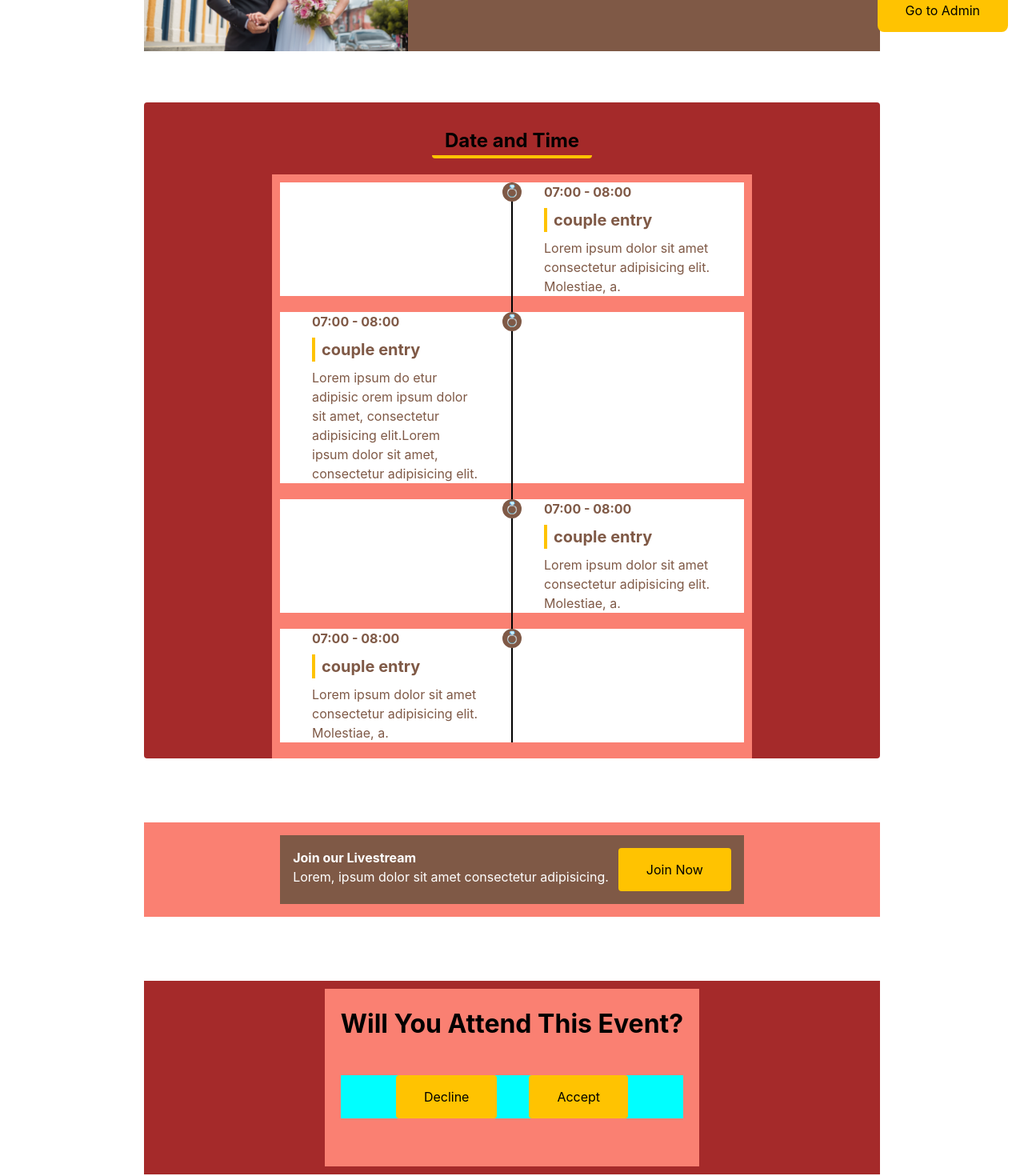
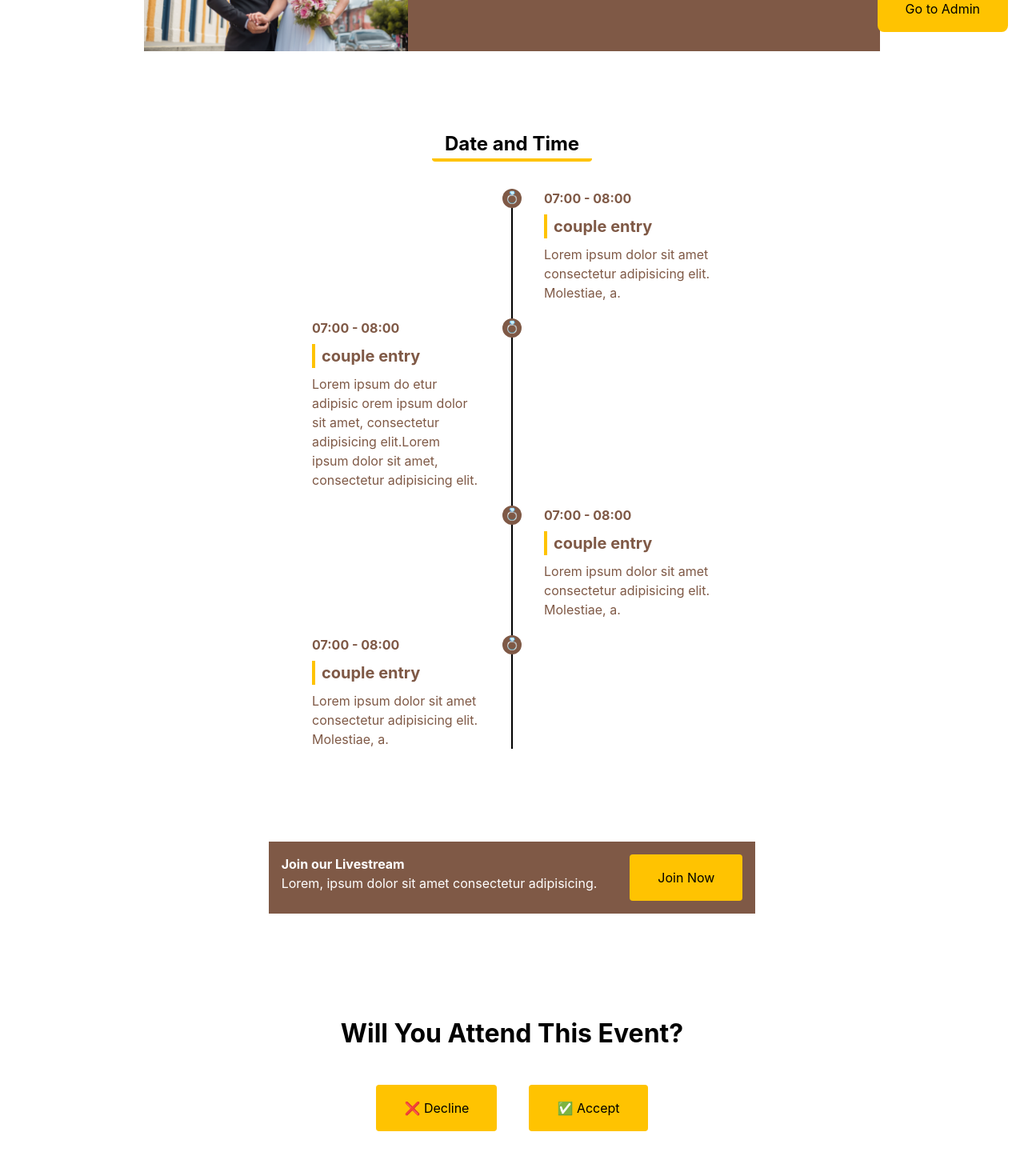
Before and after one commit to Keemchard/Wedding-Invitation, a React (Create React App) app: page / in a window 1280 px wide. Shown: the part 740-2210 px from the top of the page at 80% size. Built offline with nearby package versions, Linux system fonts and the light colour scheme; no server answers.

Commit message:
➕ add iconscout + 💄 update styles

```diff
--- a/public/index.html
+++ b/public/index.html
@@ -24,6 +24,11 @@
       work correctly both with client-side routing and a non-root public URL.
       Learn how to configure a non-root public URL by running `npm run build`.
     -->
+    <!-- IconScout -->
+    <link
+      rel="stylesheet"
+      href="https://unicons.iconscout.com/release/v4.0.0/css/line.css"
+    />
     <title>Wedding Invitation</title>
   </head>
   <body>
--- a/src/App.css
+++ b/src/App.css
@@ -22,6 +22,12 @@ td {
   padding: 1rem;
   color: white;
 }
+
+/* .icon-class {
+  position: absolute;
+  top: 50%;
+  transform: translate(0, -50%);
+} */
 
 @media only screen and (max-width: 1050px) {
   .section-con {
--- a/src/components/Button.tsx
+++ b/src/components/Button.tsx
@@ -9,6 +9,7 @@ const Button: FC<ButtonType> = ({
   btnRadius,
   width,
   height,
+  icon,
 }) => {
   return (
     <button
@@ -19,9 +20,10 @@ const Button: FC<ButtonType> = ({
         width: width,
         height: height,
       }}
-      className="bg-wd_mikado_yellow text-black py-[15px] px-[35px] rounded hover:scale-[1.1] transition-[0.25s]"
+      className="bg-wd_mikado_yellow text-black relative py-[17px] px-[35px] rounded hover:scale-[1.1] transition-[0.25s]"
       onClick={btnFunction}
     >
+      {/* <i className={`${icon} icon-class font-bold text-[25px]`}></i> */}
       {label}
     </button>
   );
--- a/src/pages/main-page/sections/Section3.tsx
+++ b/src/pages/main-page/sections/Section3.tsx
@@ -6,11 +6,11 @@ import TimeLine from "./components/TimeLine";
 const Section3 = () => {
   const timeline = timelineData;
   return (
-    <div className="bg-[brown] my-[20px] rounded flex flex-col justify-center items-center">
-      <div className="text-[1.5rem] border-b-4 border-b-wd_mikado_yellow rounded pt-[10px] px-[1rem] my-[20px] font-bold">
+    <div className="my-[20px] rounded flex flex-col justify-center items-center">
+      <div className="text-[1.5rem] border-b-4 border-b-wd_mikado_yellow rounded pt-[10px] px-[1rem] my-[1.5rem] font-bold">
         Date and Time
       </div>
-      <div className="bg-[salmon]">
+      <div className="">
         <TimeLine timeline={timeline} />
       </div>
     </div>
--- a/src/pages/main-page/sections/Section4.tsx
+++ b/src/pages/main-page/sections/Section4.tsx
@@ -6,15 +6,16 @@ const Section4 = () => {
     alert("this is the livestream");
   };
   return (
-    <div className="sec-4-con bg-tertiary p-[1rem] flex justify-center my-[5rem]">
+    <div className="sec-4-con p-[1rem] flex justify-center my-[5rem]">
       <div className="bg-wd_coffee p-[1rem] flex gap-3">
         <div className="text-white">
           <p className="font-bold">Join our Livestream</p>
           <p>Lorem, ipsum dolor sit amet consectetur adipisicing.</p>
         </div>
-        <div className="min-w-[140px] text-right">
+        <div className="min-w-[170px] text-right">
           <Button
             label="Join Now"
+            // icon="uil uil-tv-retro"
             btnFunction={goToLivestream}
             // bgColor="#CCB494"
             // txtColor="black"
--- a/src/pages/main-page/sections/Section5.tsx
+++ b/src/pages/main-page/sections/Section5.tsx
@@ -21,29 +21,30 @@ const Section5 = () => {
   };
 
   return (
-    <div className="guest-form-main-con bg-primary flex justify-center items-center p-[10px]">
-      <div className="guest-form-con bg-[salmon] p-[20px]">
+    <div className="guest-form-main-con flex justify-center items-center p-[10px]">
+      <div className="guest-form-con p-[20px]">
         <div>
           <p className="text-[2rem] font-bold text-center">
             Will You Attend This Event?
           </p>
         </div>
-        <div className="bg-[aqua] flex justify-center gap-10 my-[2.5rem]">
+        <div className="flex justify-center gap-10 my-[2.5rem]">
           <Button
-            label="Decline"
+            label="❌ Decline"
             btnFunction={decline}
+            // icon="uil uil-times-circle"
             // bgColor="#6B3E2E"
             // txtColor="white"
           />
           <Button
-            label="Accept"
+            label="✅ Accept"
             btnFunction={accept}
             // bgColor="#6B3E2E"
             // txtColor="white"
           />
         </div>
         {accepted && (
-          <div className="bg-[aqua]">
+          <div>
             <GuestForm />
           </div>
         )}
--- a/src/types/types.ts
+++ b/src/types/types.ts
@@ -6,6 +6,7 @@ export type ButtonType = {
   width?: string;
   height?: string;
   btnFunction?: () => unknown | void;
+  icon?: string;
 };
 
 export type Timeline = {
```
